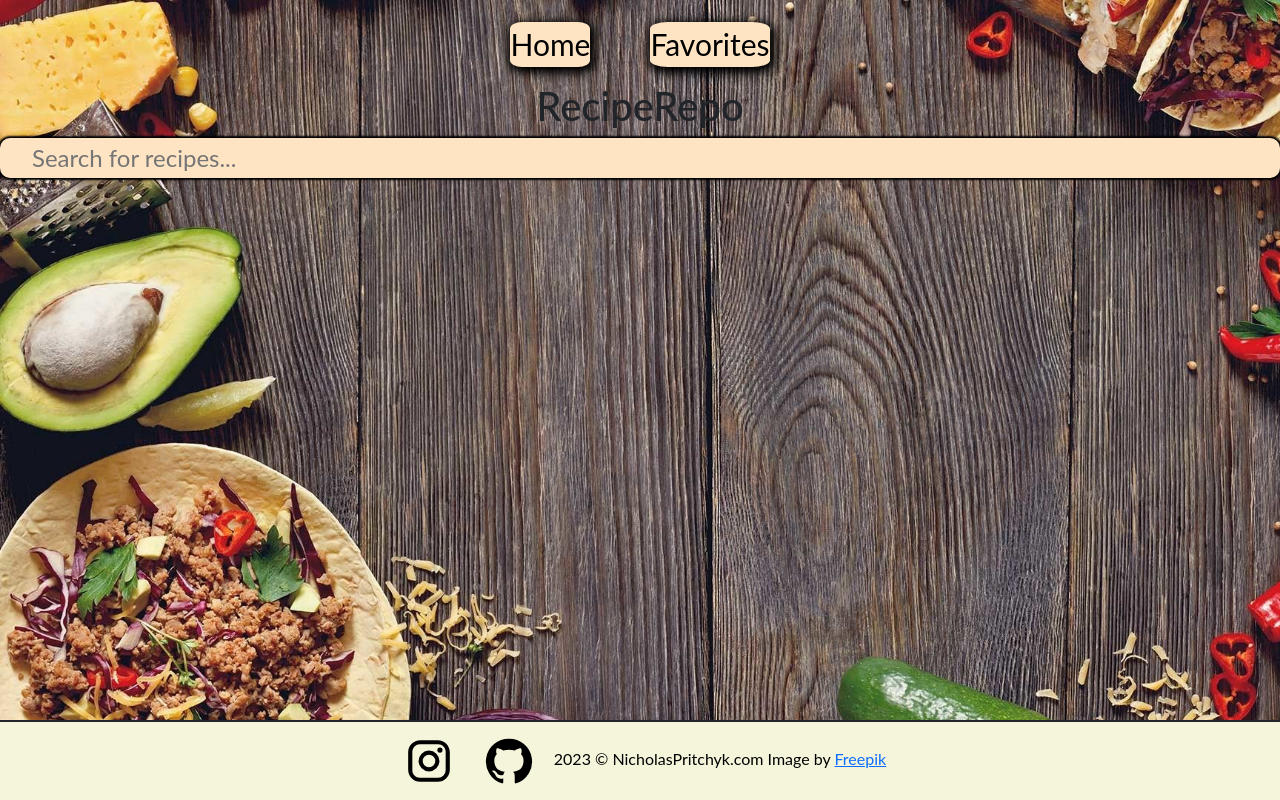
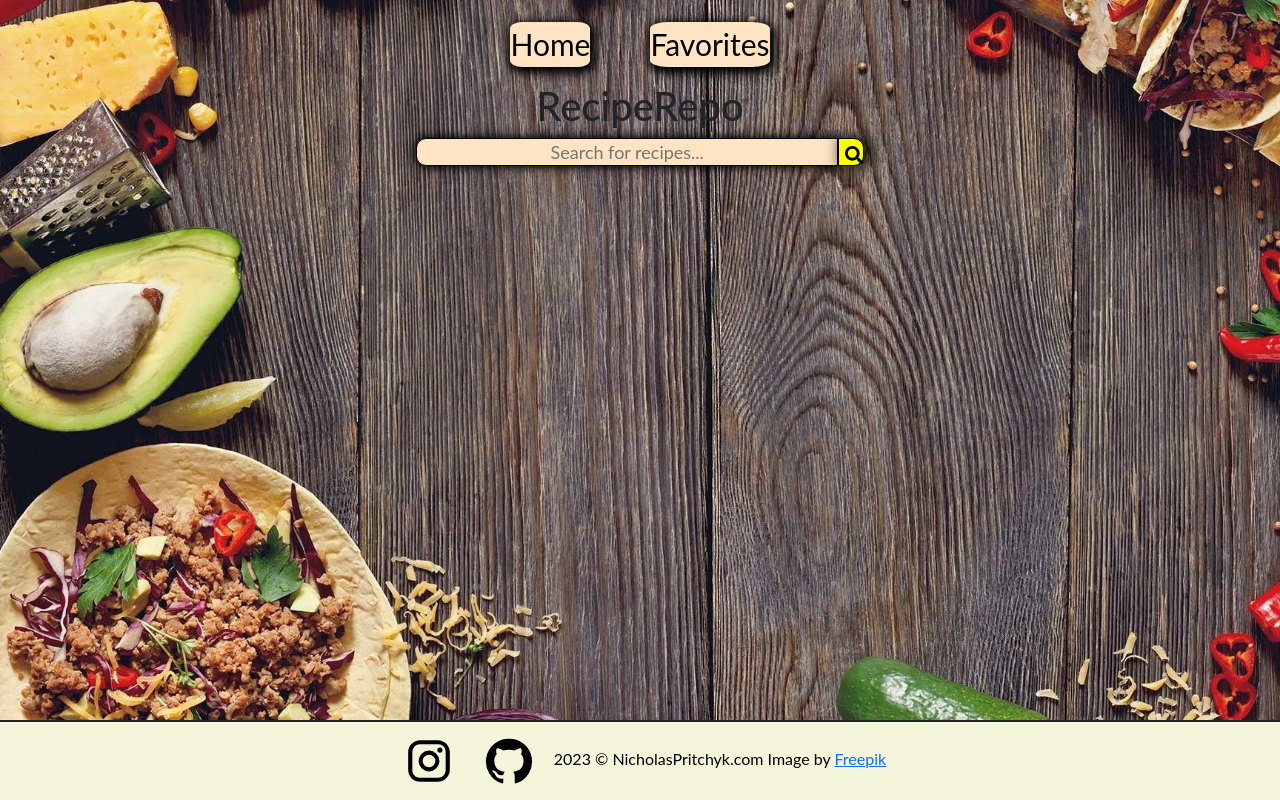
Before and after one commit to nickpritchyk/reciperepo, a React (Create React App) app: page / in a window 1280 px wide. Built offline with nearby package versions, Linux system fonts and the light colour scheme.

Commit message:
styled recipe cards and search bar

```diff
--- a/package.json
+++ b/package.json
@@ -13,7 +13,9 @@
     "@testing-library/jest-dom": "^5.16.5",
     "@testing-library/react": "^13.4.0",
     "@testing-library/user-event": "^13.5.0",
+    "bootstrap": "^5.2.3",
     "react": "^18.2.0",
+    "react-bootstrap": "^2.7.2",
     "react-dom": "^18.2.0",
     "react-icons": "^4.8.0",
     "react-router-dom": "^6.9.0",
--- a/src/App.js
+++ b/src/App.js
@@ -1,6 +1,7 @@
 import './App.css';
 import { BrowserRouter as Router, Routes, Route } from "react-router-dom";
 import Home from './pages/home';
+import Favorites from './pages/favorites'
 import Navbar from './components/NavBar';
 import Footer from "./components/Footer";
 
@@ -11,6 +12,7 @@ function App() {
         <Navbar />
         <Routes>
           <Route path="/" element={<Home />}> </Route>
+          <Route path="/favorites" element={<Favorites />}> </Route>
         </Routes>
         <Footer />
       </Router>
--- a/src/components/SearchBar.js
+++ b/src/components/SearchBar.js
@@ -1,6 +1,13 @@
-import React, { useState, useEffect } from 'react'
-import { FaSearch } from 'react-icons/fa'
-import '../styles/SearchBar.css'
+import React, { useState, useEffect } from 'react';
+import { FaSearch } from 'react-icons/fa';
+import '../styles/SearchBar.css';
+import "bootstrap/dist/css/bootstrap.min.css";
+import Card from "react-bootstrap/Card";
+import Row from 'react-bootstrap/Row';
+import Col from 'react-bootstrap/Col';
+import Container from 'react-bootstrap/Container'
+import { Link } from 'react-router-dom'
+
 
 export const SearchBar = () => {
     const [search, setSearch] = useState("")
@@ -22,24 +29,37 @@ export const SearchBar = () => {
 
 
     return (
-        <div className='input-wrapper'>
+        <Container>
+            <Row>
             <form className='search-div' onSubmit={handleSearch}>
                 <input type="text" placeholder="Search for recipes..." onChange={(e) =>  setSearch(e.target.value)}/>
+                <button className='search-btn'type='submit' onSubmit={handleSearch}> <FaSearch/></button>
+
             </form>
+            </Row>
+            <Row>
             {loading ? ( <h3>Loading...</h3>
             ) : (
-                results.map((item) =>
-                    <div className="card">
-                        <img className="card-img-top" src={item.image} alt="Recipe Pic"/>
-                    <div className="container">
-                        <h5 className="card-title">{item.title}</h5>
-                        <p className="card-text">Lorem Ipsum</p>
-                        <a href="www.google.com" className="btn btn-primary">Go somewhere</a>
-                    </div>
-                </div>
+                results.map((item) => {
+                    return(
+                            <Col xs={6} md={4}>
+                                <Card>
+                                    <Card.Img fluid className='img' variant="top" src={item.image}/>
+                                    <Card.Body>
+                                        <Card.Title>{item.title}</Card.Title>
+                                        <Card.Text>
+                                        Some quick example text to build on the card title and make up the
+                                        bulk of the card's content.
+                                        </Card.Text>
+                                    </Card.Body>
+                                </Card>
+                            </Col>
+                    )
+                }
                 )
               )}
-        </div>
+            </Row>
+        </Container>
     );
 }
 
--- a/src/pages/favorites.js
+++ b/src/pages/favorites.js
@@ -0,0 +1,9 @@
+import React from 'react'
+
+function Favorites () {
+  return (
+    <div>Favorites</div>
+  )
+}
+
+export default Favorites;
--- a/src/styles/SearchBar.css
+++ b/src/styles/SearchBar.css
@@ -1,37 +1,29 @@
-.input-wrapper {
-
-    /* width: 35vw; */
-    height: 2.5rem;
-    display: flex;
-    align-items: center;
-    justify-content: left;
-    border-radius: 10px;
-    border: none;
-    box-shadow: 0px 0px 2px 2px black;
-    margin: 0 auto;
-    padding-left: 20px;
-    background-color: bisque
-}
-
-.input-wrapper input {
+input {
+    background-color: bisque;
+    color: black;
     outline: none;
-    border: none;
-    background-color: bisque;
-    font-size: 1.5rem;
-    margin-left: 10px;
-    color: black;
-    max-width: fit-content;
-}
-
-.card {
-    display: flex;
-    margin-top: 35vh;
-    width: 100% !important;
+    width: 33vw;
+    height: 3.5vh;
+    border: 1px solid;
+    box-shadow: 0px 0px 10px 2px;
+    border-radius: 10px 0px 0px 10px;
+    text-align: center;
 }
 
 .search-div {
+    font-size: 18px;
     display: flex;
-    justify-content: left;
+    justify-content: center;
     align-items: center;
-    background-color: transparent;
+    margin-bottom: 10%;
 }
+
+.search-btn {
+    background-color: yellow;
+    height: 3.5vh;
+    width: 2vw;
+    border: 1px solid;
+    border-radius: 0px 10px 10px 0px;
+    box-shadow: 5px 0px 15px 2px;
+    color: black;
+}
```
Also changed, not shown: 1 other file (tests, documents, lock files or other folders).
